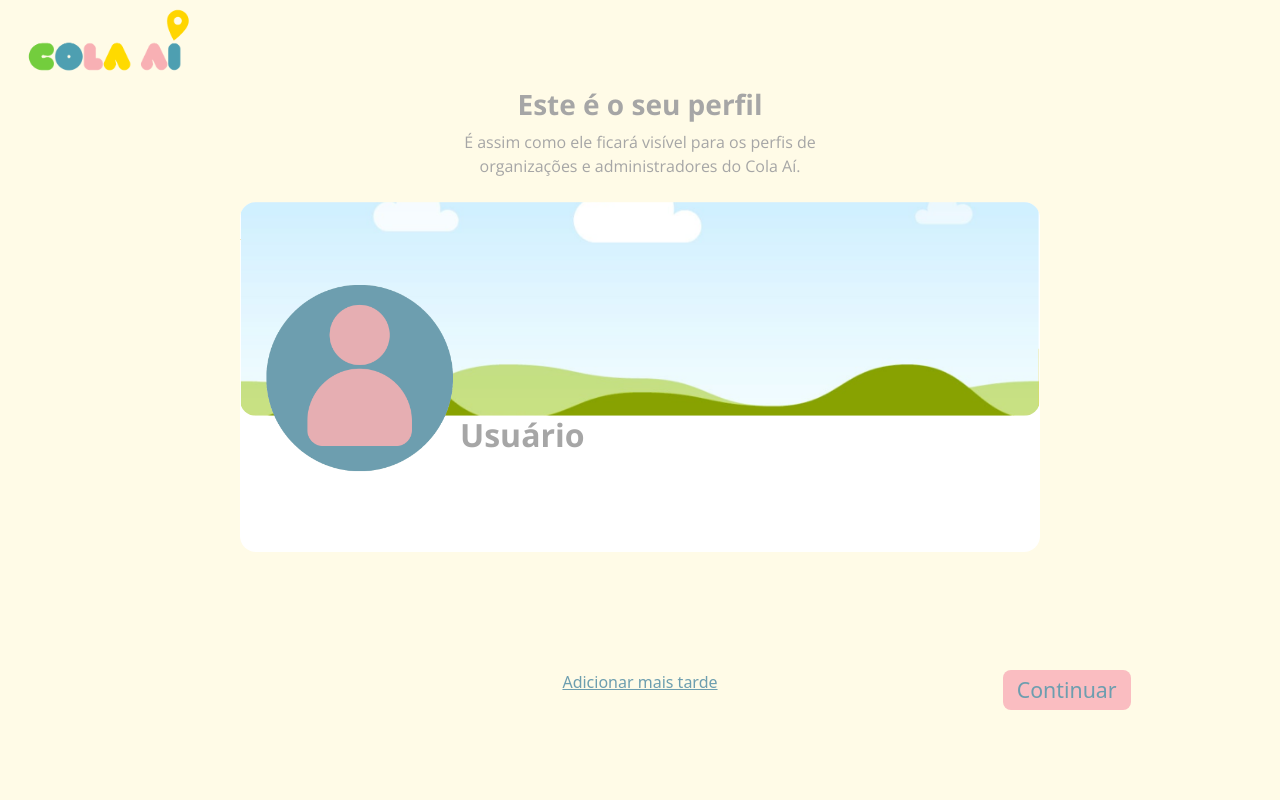
After one commit to Guimart1/ColaAi_Novo, a PHP site: the page made by Usuário/Cadastro/perfilDemo.php in a window 1280 px wide. The commit adds this page. Run offline with PHP 8.4, Linux system fonts and the light colour scheme.

Commit message:
Atualizando com parte do login, mais tarde hoje coloco o resto

```diff
--- /dev/null
+++ b/Usuário/Cadastro/perfilDemo.php
@@ -0,0 +1,45 @@
+<!DOCTYPE html>
+<html lang="pt-br">
+<head>
+    <meta charset="UTF-8">
+    <meta name="viewport" content="width=device-width, initial-scale=1.0">
+    <title>Seu Perfil</title>
+    <link rel="stylesheet" href="../../css/styleAdm.css">
+    <link href="https://cdn.jsdelivr.net/npm/bootstrap@5.3.3/dist/css/bootstrap.min.css" rel="stylesheet" integrity="sha384-QWTKZyjpPEjISv5WaRU9OFeRpok6YctnYmDr5pNlyT2bRjXh0JMhjY6hW+ALEwIH" crossorigin="anonymous">
+    <link rel='stylesheet' href='https://cdn.jsdelivr.net/npm/bootstrap-icons@1.11.3/font/bootstrap-icons.min.css'>
+    <link rel="stylesheet" href="../../css/styleUsuario.css">
+</head>
+<body>
+    <div class="container mt-2 ms-2" style="height: 8vh;">
+        <img src="../../img/Login/Cola AI logo.png" alt="" style="height: 8vh;">
+    </div>
+    <div class="container-fluid text-center" style="height:88vh">
+            <h1 class="fs-3 mt-3">Este é o seu perfil</h1>
+            <p>É assim como ele ficará visível para os perfis de<br> organizações e administradores do Cola Aí.</p>
+            <div class="perfilBox me-auto ms-auto mt-4 rounded rounded-4">
+                <div class="position-relative">
+                    <img src="../../img/Usuario/icon-user.png" alt="" class="position-absolute perfilIcon" style="width: 25%;">
+                    <img src="../../img/Usuario/banner-padrao.png" alt="" style="width: 100%;" class="rounded rounded-4">
+                </div>
+                <div class="d-flex">
+                    <div class="fill" style="width: 220px"></div>
+                    <h2 class="text-start">Usuário</h2>
+                </div>
+
+            </div>
+            <div class="" style="height: 10%;"></div>
+            <div class="row mb-auto mt-5">
+                <div class="col-md-4"></div>
+                <div class="col-md-4 col-6 text-center">
+                    <a href="" style="color: #6D9EAF;" class="me-auto ms-auto">Adicionar mais tarde</a>
+                </div>
+                <div class="col-md-4 col-6">
+                    <div class="button">
+                        <button class="border-0 rounded-3">Continuar</button>
+                    </div>
+                </div>
+            </div>
+
+    </div>
+</body>
+</html>
--- a/css/styleUsuario.css
+++ b/css/styleUsuario.css
@@ -11,19 +11,23 @@
 html, body{
     overflow-x: hidden;
     background-color: #FFFBE7;
+    color: #a6a6a6;
 }
 h1, h2, h3{
     font-family: Negrito;
+
 }
 p {
     font-family: OpenSans;
+    font-size: 12pt;
 }
 
 
 .inputBox{
     width: 80%;
     background-color: #fff;
-    box-shadow: 16px 17px 5px 0px rgba(235,229,229,1);
+    box-shadow: 12px 12px 0px 0px rgba(235,229,229,1);
+    color: #a6a6a6;
 }
 input {
     border: 0px;
@@ -32,19 +36,30 @@ input {
     outline: transparent;
     background-color: transparent;
     color: #a6a6a6;
-    font-size: 16pt;
+    font-size: 12pt;
     font-weight: 600;
 }
 
 input::placeholder{
     color: #A6A6A6;
-    font-size: 1.2rem;
+    font-size: 1rem;
     text-align: left;
 }
 .button button{
     background-color: #FABDC1;
-    height: 120%;
-    width: 120px;
+    max-height: 40px;
+    min-height: 40px;
+    min-width: 120px;
+    width: 10vw;
     color: #6D9EAF;
     font-size: 16pt;
 }
+.perfilBox{
+    height: 350px;
+    width: 800px;
+    background-color: #fff;
+}
+.perfilIcon{
+    transform: translateY(80px) translateX(20px);
+
+}
```
Also changed, not shown: Usuário/Cadastro/banner.php (added, +35 -0 lines), Usuário/Cadastro/fotoPerfil.php (added, +35 -0 lines), Usuário/Login/index.php (+12 -9 lines), img/Usuario/add-banner.png (added), img/Usuario/add-foto.png (added), img/Usuario/banner-padrao.png (added), img/Usuario/icon-user.png (added), img/Usuario/login-img.png (added).
